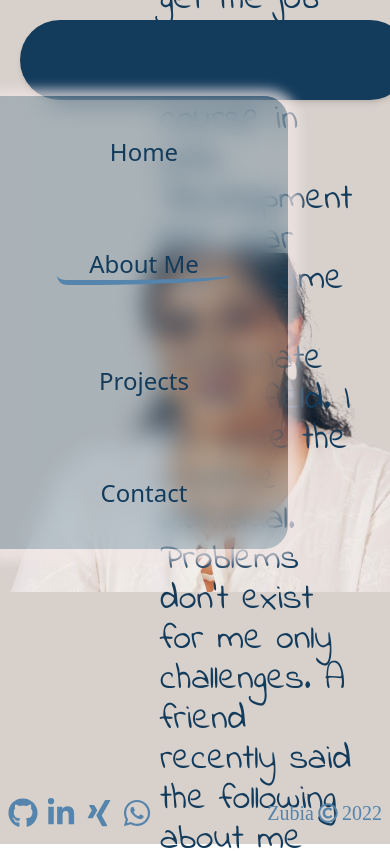
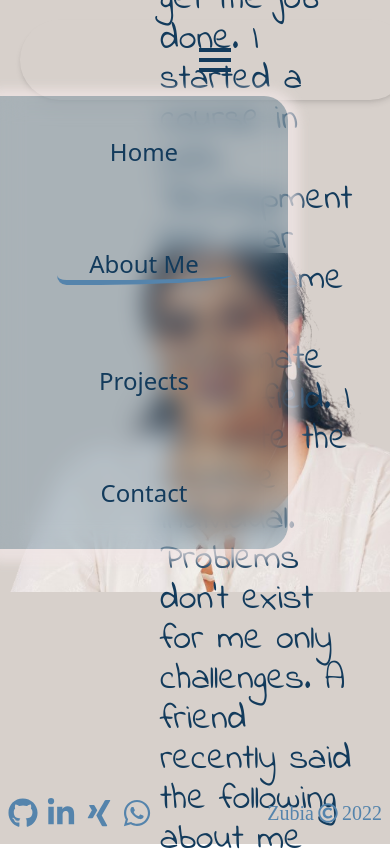
Before and after one commit to zubia77/zubia, a React (Vite) app: page /about-me in a window 390 px wide. Shown: the top 851 px of the page. Built offline with nearby package versions, Linux system fonts and the light colour scheme; the HTML template or start-up script is replaced by a standard one; a web font is replaced by a local one.

Commit message:
burger bg transparent

```diff
--- a/src/components/NavbarMobile.jsx
+++ b/src/components/NavbarMobile.jsx
@@ -9,7 +9,7 @@ function NavbarMobile() {
 
     return (
         <div className="md:hidden">
-            <div className="w-full relative text-5xl flex overflow-auto items-center justify-center rounded-full w-20 h-20 m-5 bg-color-10 ring-0 ring-color-50 hover:ring-8 group-focus:ring-4 ring-opacity-30 duration-200 shadow-md md:hidden">
+            <div className="w-full relative text-5xl flex overflow-auto items-center justify-center rounded-full w-20 h-20 m-5 bg-transparent ring-0 ring-color-50 hover:ring-8 group-focus:ring-4 ring-opacity-30 duration-200 shadow-md md:hidden">
                 {showNav ? (
                     <BiX onClick={() => setShowNav(!showNav)} className="" />
                 ) : (
```
